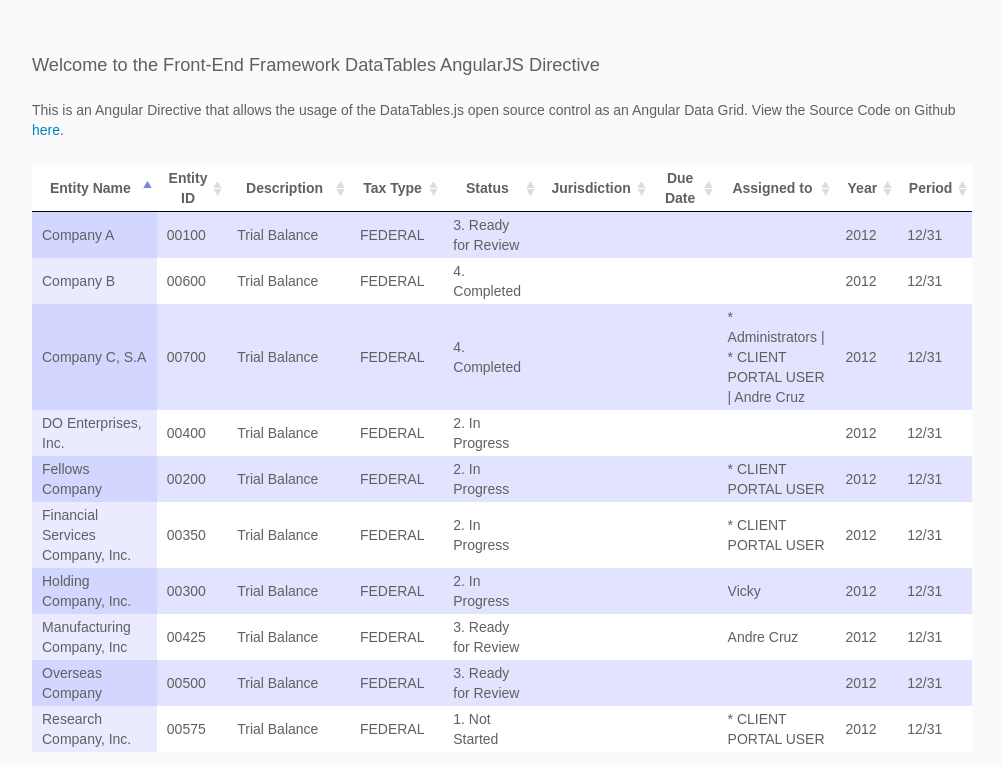
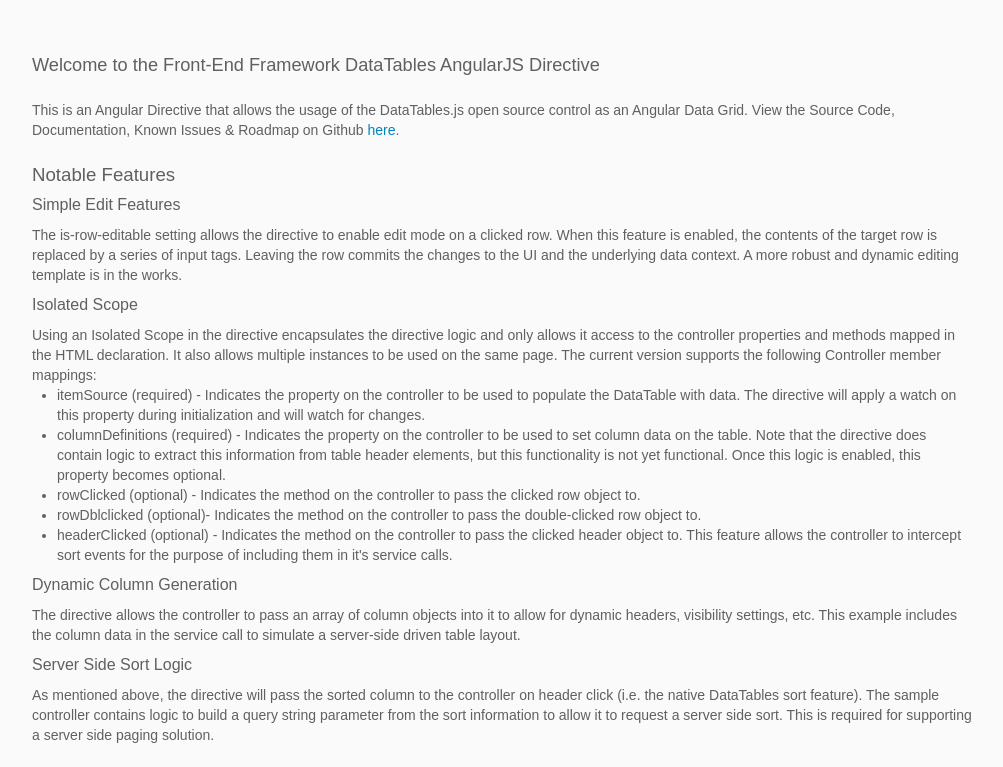
Before and after one commit to thomsonreuters/FEF, a plain HTML site: page index.html in a window 1280 px wide. Shown: the top 767 px of the page, without its empty margins (138-1141 px from the left). Drawn offline with Linux system fonts and the light colour scheme.

Commit message:
Additional verbiage

```diff
--- a/index.html
+++ b/index.html
@@ -14,11 +14,45 @@
 <div class="container">
 
   <p class="lead" style="margin-top:50px;">Welcome to the Front-End Framework DataTables AngularJS Directive</p>
-  <p style="margin-bottom:25px;">This is an Angular Directive that allows the usage of the DataTables.js open source control as an Angular Data Grid. View the Source Code on Github <a href="https://github.com/thomsonreuters/FEF/tree/master/FEFDataGrid">here</a>.</p>
+  <p style="margin-bottom:25px;">This is an Angular Directive that allows the usage of the DataTables.js open source control as an Angular Data Grid. View the Source Code, Documentation, Known Issues & Roadmap on Github <a href="https://github.com/thomsonreuters/FEF/tree/master/FEFDataGrid">here</a>.</p>
+
+  <p style="font-size:14pt;">Notable Features</p>
+
+  <p style="font-size:12pt;">Simple Edit Features</p>
+The is-row-editable setting allows the directive to enable edit mode on a clicked row. When this feature is enabled, the contents of the target row is replaced by a series of input tags. Leaving the row commits the changes to the UI and the underlying data context.
+A more robust and dynamic editing template is in the works.
+
+<p/>
+<p style="font-size:12pt;">Isolated Scope</p>
+Using an Isolated Scope in the directive encapsulates the directive logic and only allows it access to the controller properties and methods mapped in the HTML declaration. It also allows multiple instances to be used on the same page.
+The current version supports the following Controller member mappings:
+<ul>
+  <li>itemSource (required) - Indicates the property on the controller to be used to populate the DataTable with data. The directive will apply a watch on this property during initialization and will watch for changes.</li>
+
+  <li>columnDefinitions (required) - Indicates the property on the controller to be used to set column data on the table. Note that the directive does contain logic to extract this information from table header elements, but this functionality is not yet functional. Once this logic is enabled, this property becomes optional.</li>
+
+  <li>rowClicked (optional) - Indicates the method on the controller to pass the clicked row object to.</li>
+
+  <li>rowDblclicked (optional)- Indicates the method on the controller to pass the double-clicked row object to.</li>
+
+  <li>headerClicked (optional) - Indicates the method on the controller to pass the clicked header object to. This feature allows the controller to intercept sort events for the purpose of including them in it's service calls.</li>
+</ul>
+
+<p/>
+<p style="font-size:12pt;">Dynamic Column Generation</p>
+
+The directive allows the controller to pass an array of column objects into it to allow for dynamic headers, visibility settings, etc. This example includes the column data in the service call to simulate a server-side driven table layout.
+
+<p/>
+<p style="font-size:12pt;">Server Side Sort Logic</p>
+As mentioned above, the directive will pass the sorted column to the controller on header click (i.e. the native DataTables sort feature). The sample controller contains logic to build a query string parameter from the sort information to allow it to request a server side sort. This is required for supporting a server side paging solution.
+
+
 
         <!-- Data Grid -->
         <table fef-data-grid
                class="dataTable"
+               style="margin-top:25px;"
                item-source="gridData"
                column-definitions="columnDefinitions"
                header-clicked="sortGrid(column)"
```
Also changed, not shown: readme.md.
